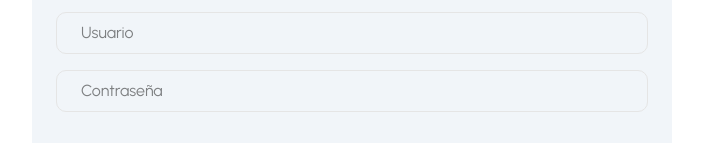
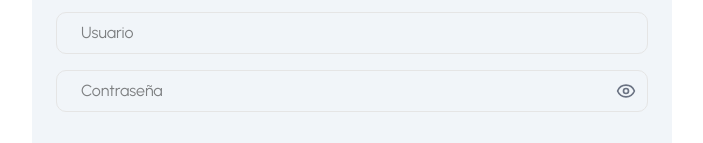
Before and after one commit to PauloAcca/entrenio-dashboard, a Next.js app in the folder apps/web/: page /login in a window 1280 px wide. Shown: the part 363-506 px from the top of the page, without its empty margins (288-991 px from the left). Built offline with nearby package versions, Linux system fonts and the light colour scheme.

Commit message:
view password

```diff
--- a/apps/web/src/app/(public)/login/page.tsx
+++ b/apps/web/src/app/(public)/login/page.tsx
@@ -4,6 +4,7 @@ import { useRouter } from "next/navigation"
 import { useState } from "react"
 import { useAuthStore } from "@/store/authStore"
 import { apiFetch } from "@/lib/api/http"
+import { Eye, EyeOff } from "lucide-react"
 
 export default function Login() {
     const router = useRouter()
@@ -14,6 +15,7 @@ export default function Login() {
     const [password, setPassword] = useState("")
     const [error, setError] = useState("")
     const [isLoading, setIsLoading] = useState(false)
+    const [showPassword, setShowPassword] = useState(false)
 
     const handleLogin = async () => {
         setIsLoading(true)
@@ -52,13 +54,22 @@ export default function Login() {
                         value={email}
                         onChange={(e) => setEmail(e.target.value)}
                     />
-                    <input
-                        type="password"
-                        placeholder="Contraseña"
-                        className="border rounded-lg px-6 py-2"
-                        value={password}
-                        onChange={(e) => setPassword(e.target.value)}
-                    />
+                    <div className="relative">
+                        <input
+                            type={showPassword ? "text" : "password"}
+                            placeholder="Contraseña"
+                            className="border rounded-lg px-6 py-2 w-full pr-12"
+                            value={password}
+                            onChange={(e) => setPassword(e.target.value)}
+                        />
+                        <button
+                            type="button"
+                            onClick={() => setShowPassword(!showPassword)}
+                            className="absolute right-3 top-1/2 -translate-y-1/2 text-gray-500 hover:text-gray-700"
+                        >
+                            {showPassword ? <EyeOff size={20} /> : <Eye size={20} />}
+                        </button>
+                    </div>
                 </div>
                 <button
                     onClick={handleLogin}
```
